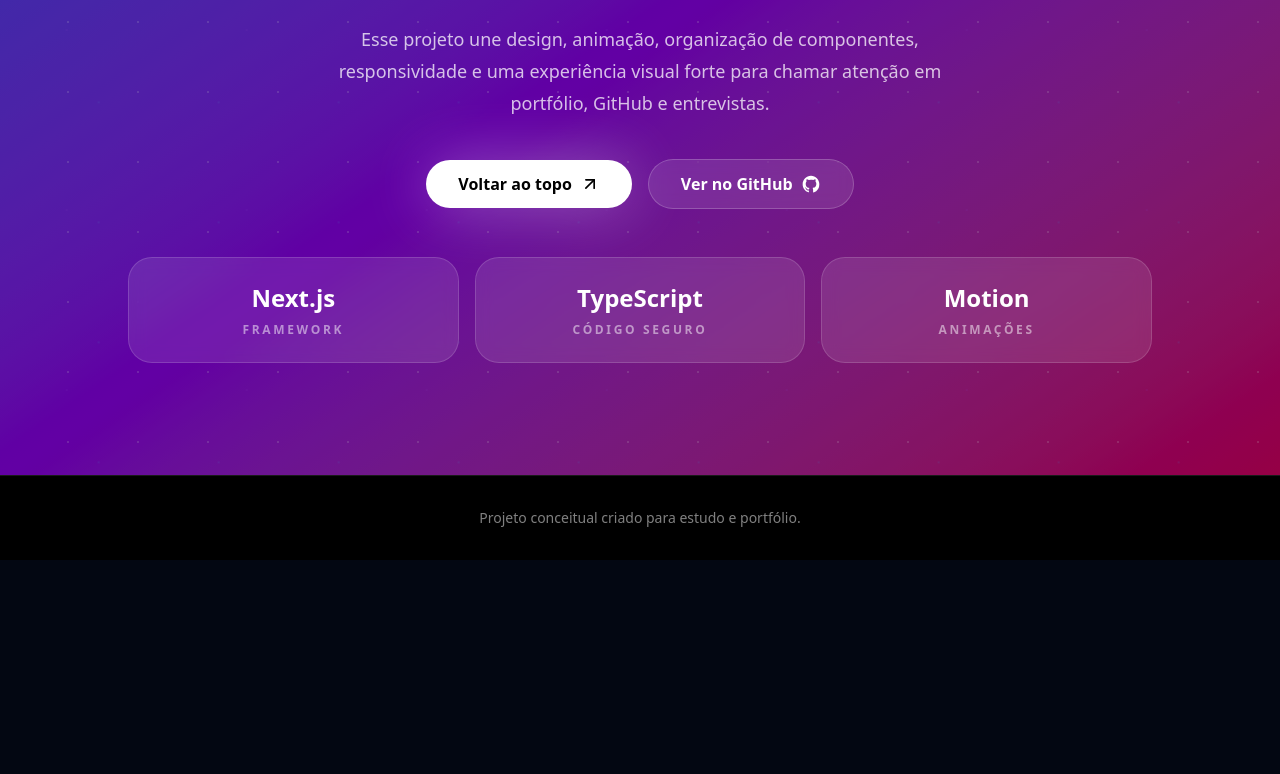
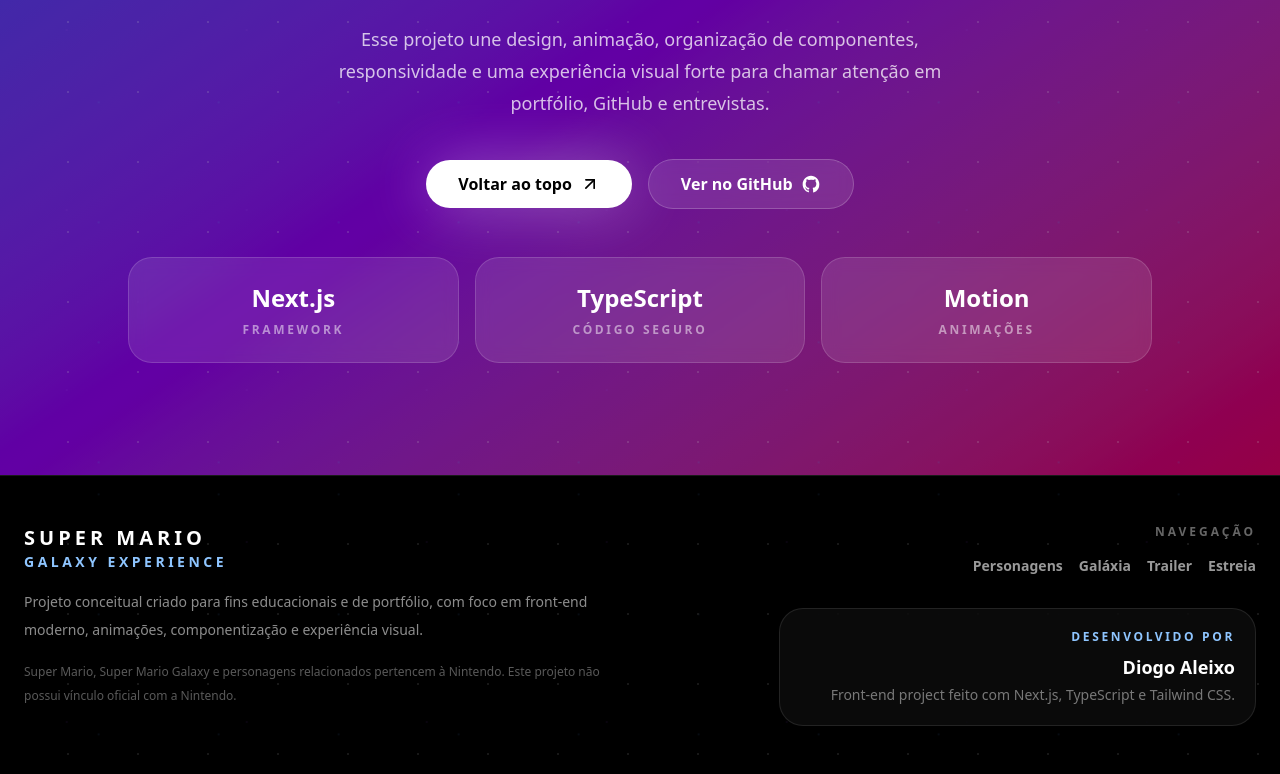
Before and after one commit to DgAleixo11/super-mario-galaxy-experience, a Next.js app: page / in a window 1280 px wide. Shown: the part 5687-6461 px from the top of the page. Before the commit the page ends 6247 px from the top, so only its background shows below. Built offline with nearby package versions, Linux system fonts and the light colour scheme.

Commit message:
Melhora footer com aviso e creditos

```diff
--- a/components/layout/Footer.tsx
+++ b/components/layout/Footer.tsx
@@ -1,7 +1,85 @@
+import Link from "next/link";
+
+const footerLinks = [
+  {
+    label: "Personagens",
+    href: "#personagens",
+  },
+  {
+    label: "Galáxia",
+    href: "#galaxia",
+  },
+  {
+    label: "Trailer",
+    href: "#trailer",
+  },
+  {
+    label: "Estreia",
+    href: "#estreia",
+  },
+];
+
 export function Footer() {
   return (
-    <footer className="border-t border-white/10 bg-black px-6 py-8 text-center text-sm text-white/50">
-      Projeto conceitual criado para estudo e portfólio.
+    <footer className="relative overflow-hidden border-t border-white/10 bg-black px-6 py-12">
+      <div className="star-field absolute inset-0 opacity-10" />
+
+      <div className="relative mx-auto grid max-w-7xl gap-10 md:grid-cols-[1.2fr_0.8fr]">
+        <div>
+          <Link href="#" className="mb-4 inline-block">
+            <span className="block text-xl font-black uppercase tracking-[0.2em] text-white">
+              Super Mario
+            </span>
+
+            <span className="block text-sm font-bold uppercase tracking-[0.25em] text-blue-300">
+              Galaxy Experience
+            </span>
+          </Link>
+
+          <p className="max-w-xl text-sm leading-7 text-white/55">
+            Projeto conceitual criado para fins educacionais e de portfólio,
+            com foco em front-end moderno, animações, componentização e
+            experiência visual.
+          </p>
+
+          <p className="mt-4 max-w-xl text-xs leading-6 text-white/35">
+            Super Mario, Super Mario Galaxy e personagens relacionados pertencem
+            à Nintendo. Este projeto não possui vínculo oficial com a Nintendo.
+          </p>
+        </div>
+
+        <div className="md:text-right">
+          <p className="mb-4 text-xs font-bold uppercase tracking-[0.25em] text-white/40">
+            Navegação
+          </p>
+
+          <nav className="flex flex-wrap gap-4 md:justify-end">
+            {footerLinks.map((link) => (
+              <a
+                key={link.href}
+                href={link.href}
+                className="text-sm font-semibold text-white/60 transition hover:text-white"
+              >
+                {link.label}
+              </a>
+            ))}
+          </nav>
+
+          <div className="mt-8 rounded-3xl border border-white/10 bg-white/[0.04] p-5 backdrop-blur">
+            <p className="text-xs font-bold uppercase tracking-[0.22em] text-blue-300">
+              Desenvolvido por
+            </p>
+
+            <p className="mt-2 text-lg font-black text-white">
+              Diogo Aleixo
+            </p>
+
+            <p className="mt-1 text-sm text-white/45">
+              Front-end project feito com Next.js, TypeScript e Tailwind CSS.
+            </p>
+          </div>
+        </div>
+      </div>
     </footer>
   );
 }
```
